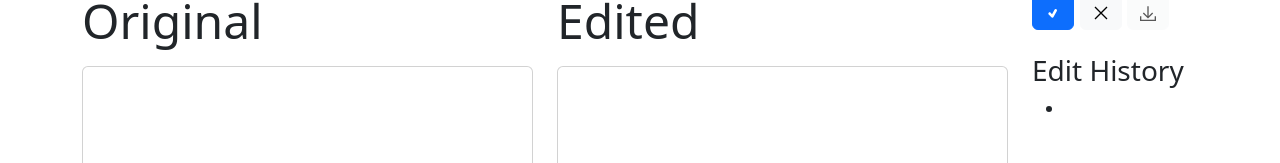
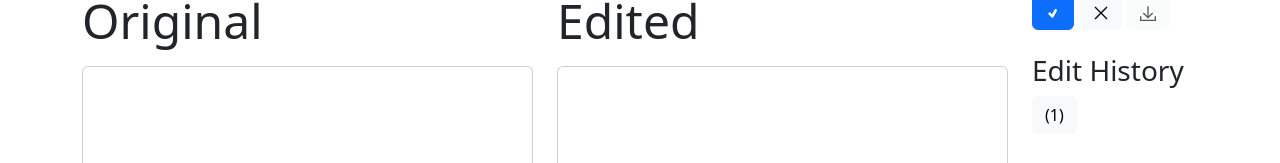
Before and after one commit to kialanpillay/editai, a Next.js app: page / in a window 1280 px wide. Both pictures are taken after a click on the button 1053 px from the left and 969 px from the top of the page. Shown: the part 958-1121 px from the top of the page. Built offline with nearby package versions, Linux system fonts and the light colour scheme.

Commit message:
Update history component

```diff
--- a/src/components/Editor.js
+++ b/src/components/Editor.js
@@ -314,18 +314,21 @@ const Editor = () => {
                 </Button>
               </Col>
             </Row>
-            <h3 className={"mt-2"}>Edit History</h3>
-            <ul>
+            <h3 className={"mt-2 fw-light"}>Edit History</h3>
+
               {history.map((h, i) => {
-                console.log(h);
-                console.log(i);
                 return (
-                  <li onClick={(_) => handleHistory(i)} key={i}>
-                    {h.prompt}
-                  </li>
+                  <Button
+                    color="light"
+                    onClick={(_) => handleHistory(i)}
+                    key={i}
+                    className="mb-1"
+                  >
+                    {`(${i+1}) ${h.prompt}`}
+                  </Button>
                 );
               })}
-            </ul>
+
           </Col>
         </Row>
       </Container>
```
